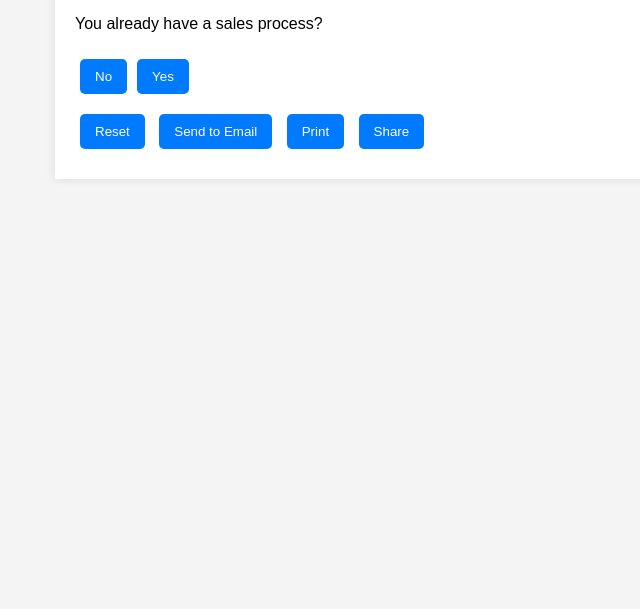
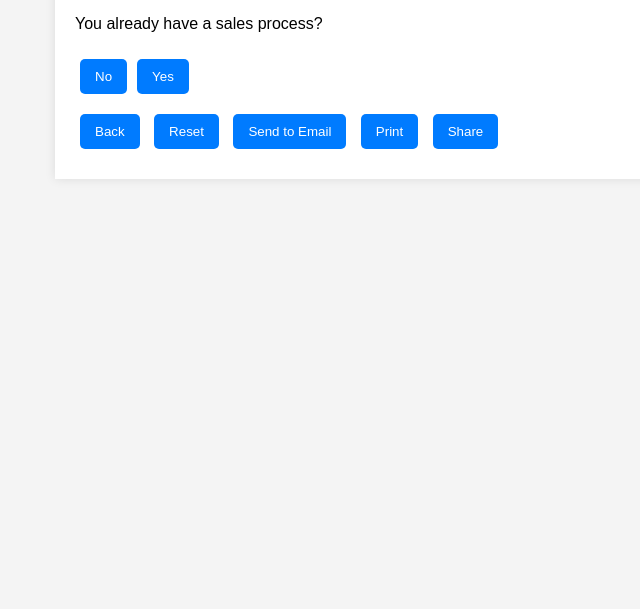
Before and after one commit to sainskejut/sainskejut.github.io, a plain HTML site: page index.html in a window 1280 px wide. Shown: the part 191-800 px from the top of the page, without its empty margins (265-905 px from the left). Drawn offline with Linux system fonts and the light colour scheme.

Commit message:
Update index.html

```diff
--- a/index.html
+++ b/index.html
@@ -17,8 +17,9 @@
             <!-- User's answers will be displayed here -->
         </div>
         <div id="result">
-            <!-- Diagnosis will be displayed here -->
+            <!-- Diagnosis, name, and email will be displayed here -->
         </div>
+        <button id="back-btn" onclick="handleBack()">Back</button>
         <button id="reset-btn">Reset</button>
         <button id="email-btn">Send to Email</button>
         <button id="print-btn">Print</button>
```
